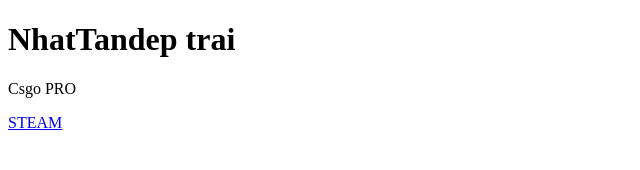
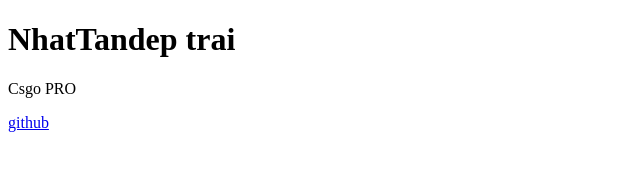
Before and after one commit to NaTneSsIT/tutorial_Github, a plain HTML site: page index.html in a window 1280 px wide. Shown: the full height of the page, 0-640 px from the left. Drawn offline with Linux system fonts and the light colour scheme.

Commit message:
link git

```diff
--- a/index.html
+++ b/index.html
@@ -9,6 +9,6 @@
 <body>
     <h1>NhatTandep trai</h1>
     <p>Csgo PRO</p>
-    <a href="https://steamcommunity.com/id/NaTneSsIT/">STEAM</a>
+    <a href="https://github.com/NaTneSsIT/tutorial_Github">github</a>
 </body>
 </html>
```
